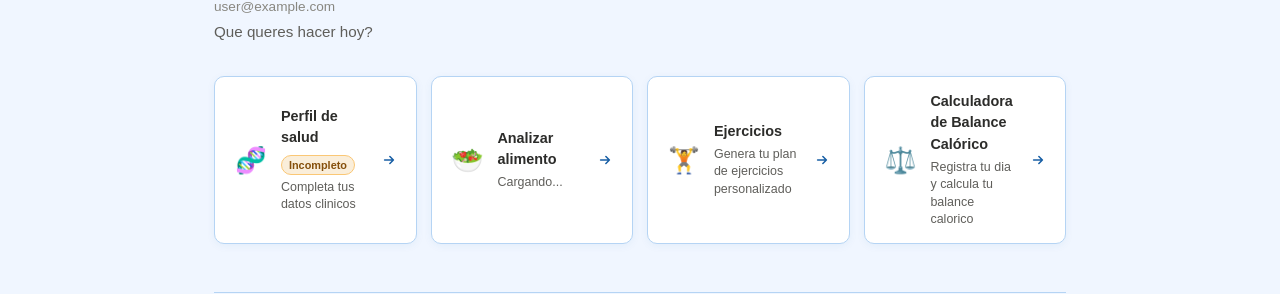
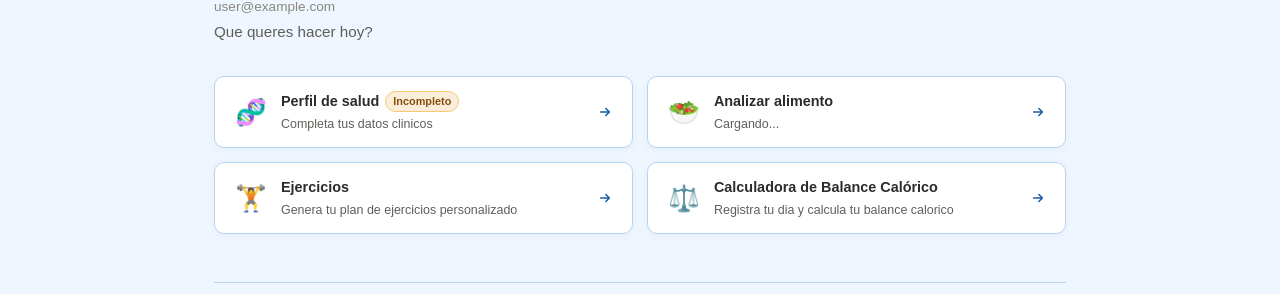
Before and after one commit to kalel3-hash/nutricion-v9, a Next.js app in the folder apps/web/: page /dashboard in a window 1280 px wide. Shown: the part 182-476 px from the top of the page. Built offline with nearby package versions, Linux system fonts and the light colour scheme; no server answers; sample sign-in values are in the browser's storage.

Commit message:
fix: dashboard cards en grid 2x2 fijo

```diff
--- a/apps/web/src/app/(protected)/dashboard/page.tsx
+++ b/apps/web/src/app/(protected)/dashboard/page.tsx
@@ -1,4 +1,5 @@
 "use client";
+// apps/web/src/app/(protected)/dashboard/page.tsx
 
 import { useState, useEffect } from "react";
 import Link from "next/link";
@@ -6,30 +7,12 @@ import { useSession } from "next-auth/react";
 import NavbarProtegido from "@/components/NavbarProtegido";
 
 const flipCards = [
-  {
-    step: "1", icon: "🧬", title: "Carga tu perfil clinico",
-    desc: "Ingresa tus marcadores de laboratorio: colesterol, glucemia, HbA1c, funcion renal y mas. Tambien podes subir un PDF y la IA los extrae automaticamente.",
-  },
-  {
-    step: "2", icon: "🥗", title: "Analiza un alimento",
-    desc: "Describi o fotografia cualquier alimento. La IA lo evalua en funcion de tu perfil real y te da un puntaje personalizado del 1 al 10.",
-  },
-  {
-    step: "3", icon: "🏋️", title: "Genera tu plan de ejercicios",
-    desc: "Completa un cuestionario corto sobre tu objetivo, dias disponibles, equipamiento y nivel. La IA arma un plan semanal personalizado considerando tu perfil clinico y tus restricciones fisicas.",
-  },
-  {
-    step: "4", icon: "💊", title: "Revisa tus medicamentos",
-    desc: "Ingresa el medicamento que te receto tu medico y la IA cruza esa informacion con tu perfil clinico para ayudarte a preparar mejor la consulta.",
-  },
-  {
-    step: "5", icon: "📈", title: "Segui tu evolucion",
-    desc: "Consulta tu historial de analisis, visualiza tendencias y toma mejores decisiones sobre tu alimentacion con el tiempo.",
-  },
-  {
-    step: "6", icon: "⚖️", title: "Calcula tu balance calorico",
-    desc: "Carga las comidas y el ejercicio de tu dia. La IA estima las calorias consumidas y quemadas, y las cruza con tu perfil clinico para darte un panorama informativo de tu balance diario.",
-  },
+  { step: "1", icon: "🧬", title: "Carga tu perfil clinico", desc: "Ingresa tus marcadores de laboratorio: colesterol, glucemia, HbA1c, funcion renal y mas. Tambien podes subir un PDF y la IA los extrae automaticamente." },
+  { step: "2", icon: "🥗", title: "Analiza un alimento", desc: "Describi o fotografia cualquier alimento. La IA lo evalua en funcion de tu perfil real y te da un puntaje personalizado del 1 al 10." },
+  { step: "3", icon: "🏋️", title: "Genera tu plan de ejercicios", desc: "Completa un cuestionario corto sobre tu objetivo, dias disponibles, equipamiento y nivel. La IA arma un plan semanal personalizado considerando tu perfil clinico y tus restricciones fisicas." },
+  { step: "4", icon: "💊", title: "Revisa tus medicamentos", desc: "Ingresa el medicamento que te receto tu medico y la IA cruza esa informacion con tu perfil clinico para ayudarte a preparar mejor la consulta." },
+  { step: "5", icon: "📈", title: "Segui tu evolucion", desc: "Consulta tu historial de analisis, visualiza tendencias y toma mejores decisiones sobre tu alimentacion con el tiempo." },
+  { step: "6", icon: "⚖️", title: "Calcula tu balance calorico", desc: "Carga las comidas y el ejercicio de tu dia. La IA estima las calorias consumidas y quemadas, y las cruza con tu perfil clinico para darte un panorama informativo de tu balance diario." },
 ];
 
 export default function DashboardPage() {
@@ -86,15 +69,11 @@ export default function DashboardPage() {
         : "Describi o fotografia un alimento",
     },
     {
-      // TODO: agregar badge dinámico "Plan generado / Sin plan" cuando se confirme
-      // el endpoint GET que devuelve el último registro de exercise_plans.
       icon: "🏋️", title: "Ejercicios", href: "/ejercicios",
       badge: null,
       subtitle: "Genera tu plan de ejercicios personalizado",
     },
     {
-      // TODO: agregar badge dinámico cuando se defina el endpoint GET de daily_balance_history
-      // (ej. "Último registro: hoy" / "Sin registros hoy")
       icon: "⚖️", title: "Calculadora de Balance Calórico", href: "/balance",
       badge: null,
       subtitle: "Registra tu dia y calcula tu balance calorico",
@@ -123,14 +102,19 @@ export default function DashboardPage() {
           <p style={{ margin: 0, fontSize: "0.95rem", color: "#5F5E5A" }}>Que queres hacer hoy?</p>
         </div>
 
-        <div style={{ display: "flex", flexWrap: "wrap", gap: "0.875rem", marginBottom: "3rem" }}>
+        {/* Grid 2x2 fijo */}
+        <div style={{
+          display: "grid",
+          gridTemplateColumns: "repeat(2, 1fr)",
+          gap: "0.875rem",
+          marginBottom: "3rem",
+        }}>
           {cards.map((card) => (
             <Link key={card.title} href={card.href} style={{
               display: "flex", flexDirection: "row", alignItems: "center",
               gap: "0.875rem", background: "#FFFFFF", borderRadius: "10px",
               border: "1px solid #B5D4F4", boxShadow: "0 2px 8px rgba(24,95,165,0.06)",
               padding: "0.875rem 1.25rem", textDecoration: "none",
-              flex: "1 1 200px", maxWidth: "270px",
               transition: "box-shadow 0.15s, border-color 0.15s",
             }}
               onMouseEnter={e => {
```
